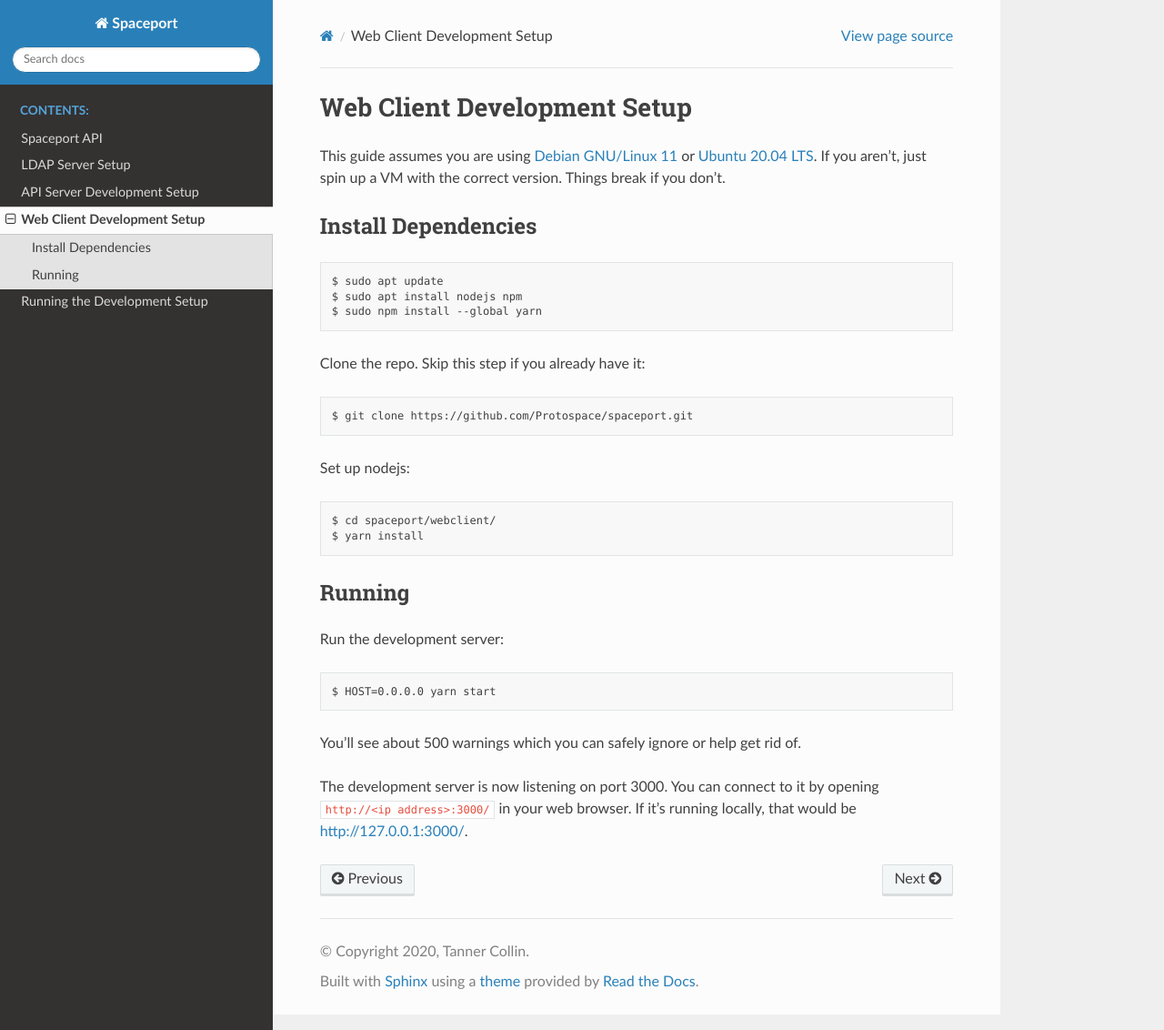
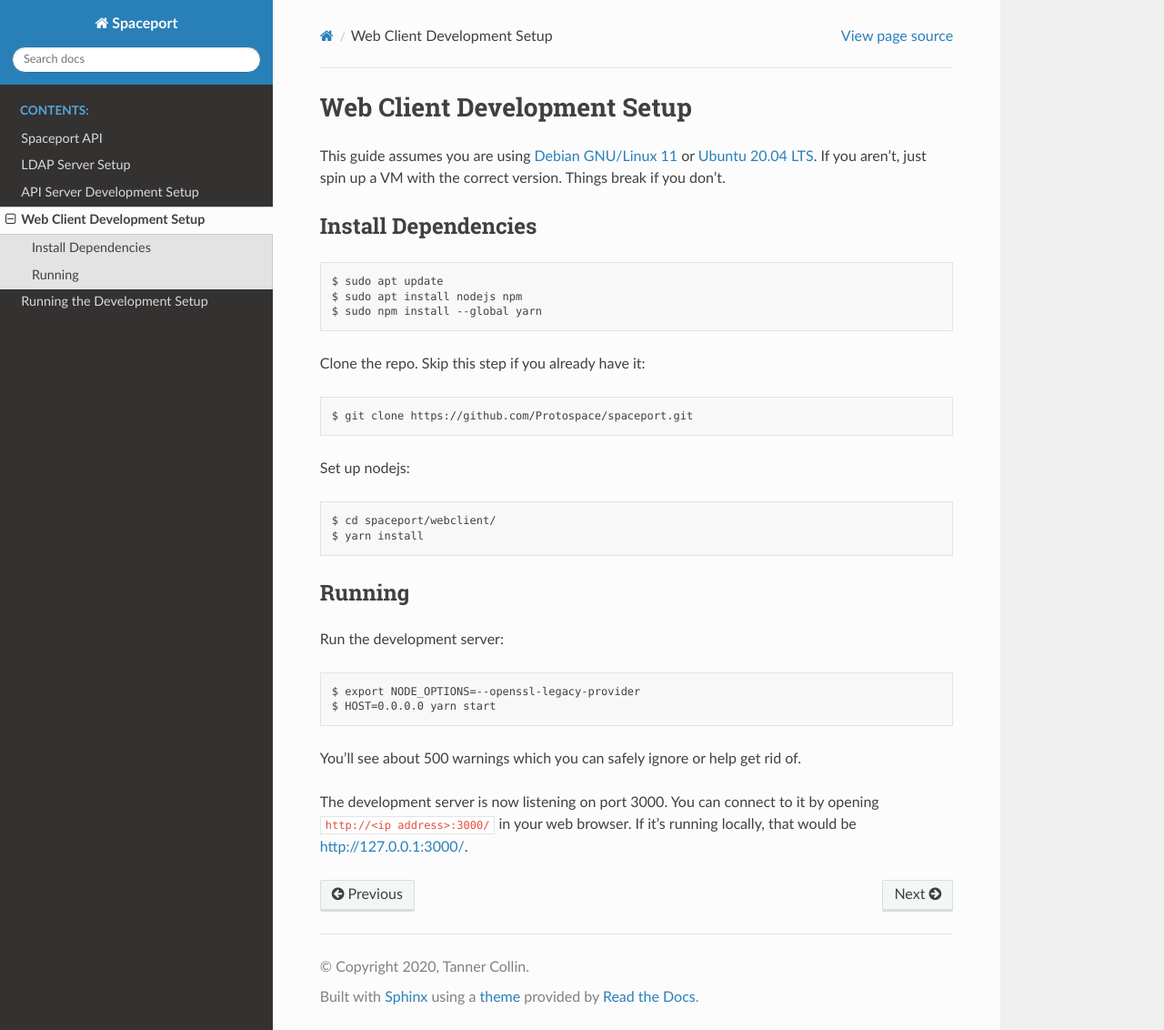
Before and after one commit to Protospace/spaceport, a Sphinx documentation site: the page built from apiserver/docs/source/dev_webclient.md, in a window 1280 px wide and 1132 px high. Shown: the whole window at 91% size. Built offline with Sphinx 7.4.7 and the Read the Docs theme 2.0.0, drawn with Linux system fonts in a browser that asks for light colours.

Commit message:
Add node digital envelope routines::initialization error workaround

````diff
--- a/apiserver/docs/source/dev_webclient.md
+++ b/apiserver/docs/source/dev_webclient.md
@@ -29,6 +29,7 @@ $ yarn install
 Run the development server:
 
 ```
+$ export NODE_OPTIONS=--openssl-legacy-provider
 $ HOST=0.0.0.0 yarn start
 ```
 
````
